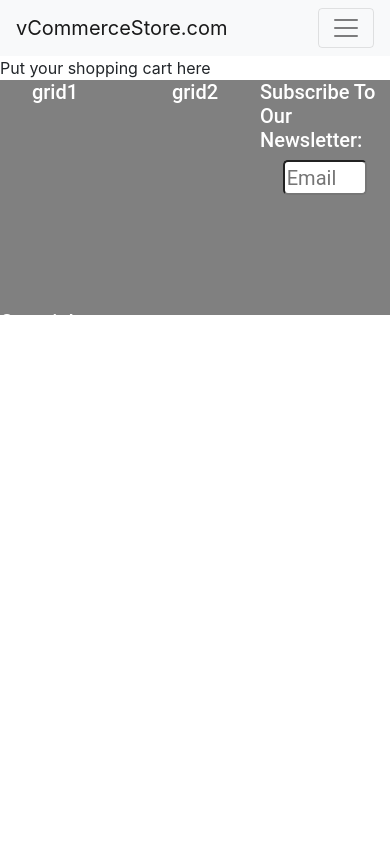
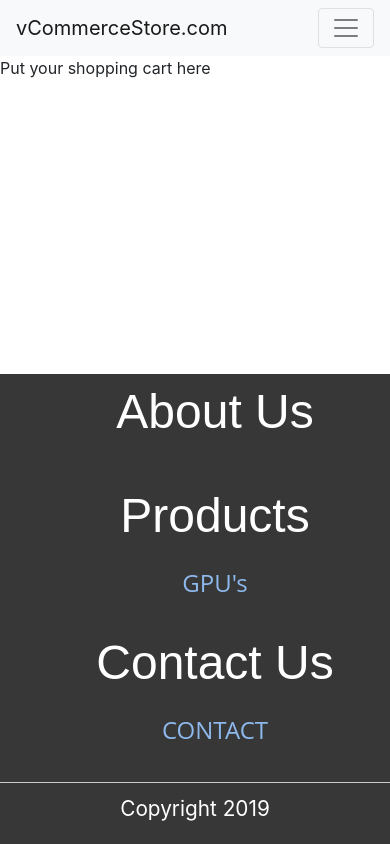
Before and after one commit to jmc90/vcommerce, a React (Create React App) app in the folder client/: page /cart in a window 390 px wide. Built offline with nearby package versions, Linux system fonts and the light colour scheme.

Commit message:
footer & app.css

```diff
--- /dev/null
+++ b/client/src/App.css
@@ -0,0 +1,3 @@
+.main{
+    /* min-height: calc(100vh - 60px) */
+}
--- a/client/src/App.js
+++ b/client/src/App.js
@@ -9,13 +9,13 @@ import About from './components/About'
 import Cart from './components/Cart'
 import Footer from './components/Footer/Footer'
 import { Switch, Route } from "react-router-dom";
+import './App.css'
 
 class App extends Component {
   render() {
     return (
-      <div>
+      <div className='main'>
         <NavbarComponent/>
-
         <Switch>
             <Route exact path="/" component={Home} />
             <Route path="/store" component={Store} />
@@ -25,7 +25,6 @@ class App extends Component {
             <Route path="/profile" component={Profile} />
             <Route path="/cart" component={Cart} />
         </Switch>
-
         <Footer />
       </div>
     )
--- a/client/src/components/Footer/Footer.css
+++ b/client/src/components/Footer/Footer.css
@@ -1,121 +1,210 @@
-.footer {
-  height: auto;
-  display: grid;
-  grid-template-columns: 1fr 1fr 1fr;
-  grid-template-rows: 1fr 5px;
-  background: grey;
-  color: white;
-  font-family: "Roboto";
+* {
+  box-sizing: border-box;
 }
-.footer .grid1 {
+html, body {
+  height: 100%;
+}
+body {
+  font: 11px "Open Sans", sans-serif;
+  -webkit-font-smoothing: antialiased;
+  -moz-osx-font-smoothing: grayscale;
+  margin: auto;
+  display: flex;
+  flex-flow: column nowrap;
+  justify-content: space-between;
+}
+ul {
+  list-style: none;
+}
+a {
+  text-decoration: none;
+}
+.generic-anchor {
+  color: #8db9ed;
+}
+.generic-anchor:visited {
+  color: #8db9ed;
+}
+.generic-anchor:hover {
+  color: #ccc;
+}
+.flex-row {
+  display: flex;
+  flex-flow: row wrap;
+}
+main {
+  flex: 1 1 auto;
+  display: flex;
+  align-items: center;
+  justify-content: center;
+  font: 10em "Oswald", sans-serif;
+  color: #9b9b9b;
+  line-height: 1;
+}
+footer {
+  background: #373737;
+  margin-top: auto;
+  width: 100%;
+  position: fixed;
+  left: 0;
+  bottom: 0;
+
+}
+.footer-list-top {
+  width: 33.333%;
+}
+.footer-list-top > li {
   text-align: center;
-  background: grey;
+  padding-bottom: 10px;
 }
-.footer .grid2 {
-  text-align: center;
-  background: grey;
+.footer-list-header {
+  padding: 10px 0 5px 0;
+  color: #fff;
+  font: 2.3vw "Oswald", sans-serif;
 }
-.grid3 {
-  display: grid;
-  grid-template-rows: 1fr 1fr;
-  background: grey;
+.footer-list-anchor {
+  font: 1.3em "Open Sans", sans-serif;
 }
-.subscribe {
+.footer-social-section {
+  width: 100%;
+  align-items: center;
+  justify-content: space-around;
+  position: relative;
+  margin-top: 5px;
+}
+.footer-social-section::after {
+  content: "";
+  position: absolute;
+  z-index: 1;
+  top: 50%;
+  left: 10px;
+  border-top: 1px solid #ccc;
+  width: calc(100% - 20px);
+}
+.footer-social-overlap {
+  position: relative;
+  z-index: 2;
+  background: #373737;
+  padding: 0 20px;
+}
+.footer-social-connect {
   display: flex;
-  flex-direction: column;
   align-items: center;
+  font: 3.5em "Oswald", sans-serif;
+  color: #fff;
 }
-.subscribe input {
-  width: 65%;
-  height: 35px;
-  font-size: 20px;
-  border-radius: 5px;
+.footer-social-small {
+  font-size: 0.6em;
+  padding: 0px 20px;
 }
-
-@media (min-width: 426px) and (max-width: 768px) {
-  .footer {
-    height: 100%;
+.footer-social-overlap > a {
+  font-size: 3em;
+}
+.footer-social-overlap > a:not(:first-child) {
+  margin-left: 0.38em;
+}
+.footer-bottom-section {
+  width: 100%;
+  padding: 10px;
+  border-top: 1px solid #ccc;
+  margin-top: 10px;
+}
+.footer-bottom-section > div:first-child {
+  margin-right: auto;
+}
+.footer-bottom-wrapper {
+  font-size: 1.5em;
+  color: #fff;
+}
+.footer-address {
+  display: inline;
+  font-style: normal;
+}
+@media only screen and (max-width: 768px) {
+  .footer-list-header {
+    font-size: 2em;
   }
-  .footer .grid1 {
-    padding: 0 20px;
-    font-size: 20px;
+  .footer-list-anchor {
+    font-size: 1.1em;
   }
-  .grid2 {
-    font-size: 20px;
+  .footer-social-connect {
+    font-size: 2.5em;
   }
-  .subscribe h2 {
-    margin: 20px 0;
-    font-size: 20px;
+  .footer-social-overlap > a {
+    font-size: 2.24em;
   }
-  .subscribe input {
-    width: 90%;
-    height: 20px;
+  .footer-bottom-wrapper {
+    font-size: 1.3em;
   }
 }
-
-@media (max-width: 768px) and (min-width: 561px) {
-  .grid1 h2 {
-    font-size: 20px;
+@media only screen and (max-width: 568px) {
+  main {
+    font-size: 5em;
   }
-  .footer .grid1 {
-    font-size: 20px;
+  .footer-list-top {
+    width: 100%;
   }
-  .grid2 h2 {
-    font-size: 20px;
+  .footer-list-header {
+    font-size: 3em;
   }
-  .grid2 {
-    font-size: 20px;
+  .footer-list-anchor {
+    font-size: 1.5em;
   }
-  .subscribe input {
-    font-size: 20px;
-    padding: 0 20px;
+  .footer-social-section {
+    justify-content: center;
+  }
+  .footer-social-section::after {
+    top: 25%;
+  }
+  .footer-social-connect {
+    margin-bottom: 10px;
+    padding: 0 10px;
+  }
+  .footer-social-overlap {
+    display: flex;
+    justify-content: center;
+  }
+  .footer-social-icons-wrapper {
+    width: 100%;
+    padding: 0;
+  }
+  .footer-social-overlap > a:not(:first-child) {
+    margin-left: 20px;
+  }
+  .footer-bottom-section {
+    padding: 0 5px 10px 5px;
+  }
+  .footer-bottom-wrapper {
+    text-align: center;
+    width: 100%;
+    margin-top: 10px;
   }
 }
-
-@media (max-width: 560px) and (min-width: 420px) {
-  .grid1 h2 {
-    font-size: 13px;
+@media only screen and (max-width: 480px) {
+  .footer-social-overlap > a {
+    margin: auto;
   }
-  .footer .grid1 {
-    font-size: 20px;
-    line-height: 20px;
+  .footer-social-overlap > a:not(:first-child) {
+    margin-left: 0;
   }
-  .grid1 {
-    font-size: 20px;
-  }
-  .grid2 h2 {
-    font-size: 20px;
-  }
-  .grid2 {
-    font-size: 20px;
-  }
-  .subscribe input {
-    font-size: 20px;
-    padding: 0 20px;
-  }
-  .subscribe h2 {
-    text-align: center;
-    font-size: 20px;
+  .footer-bottom-rights {
+    display: block;
   }
 }
-
-@media (max-width: 424px) {
-  .grid1 h2 {
-    font-size: 20px;
+@media only screen and (max-width: 320px) {
+  .footer-list-header {
+    font-size: 2.2em;
   }
-  .footer .grid1 {
-    font-size: 20px;
-    line-height: 20px;
-    padding: 0;
-    margin-right: 20px;
+  .footer-list-anchor {
+    font-size: 1.2em;
   }
-  .grid1 {
-    font-size: 20px;
+  .footer-social-connect {
+    font-size: 2.4em;
   }
-  .grid2 h2 {
-    font-size: 20px;
+  .footer-social-overlap > a {
+    font-size: 2.24em;
   }
-  .grid2 {
-    font-size: 20px;
+  .footer-bottom-wrapper {
+    font-size: 1.3em;
   }
 }
--- a/client/src/components/Footer/Footer.js
+++ b/client/src/components/Footer/Footer.js
@@ -1,23 +1,50 @@
+// https://codemyui.com/pure-css-responsive-footer-design/
+
+
 import React from "react";
 import "./Footer.css";
 
 const Footer = () => {
   return (
-    <div className="footer">
-      <div className="grid1">
-        <h5>grid1</h5>
-      </div>
-      <div className="grid2">
-        <h5>grid2</h5>
-      </div>
-      <div className="grid3">
-        <div className="subscribe">
-          <h5>Subscribe To Our Newsletter:</h5>
-          <input type="text" placeholder="Email" />
+    <footer class="flex-row">
+      <ul class="footer-list-top">
+        <li>
+          <h4 class="footer-list-header">About Us</h4>
+        </li>
+      </ul>
+      <ul class="footer-list-top">
+        <li>
+          <h4 class="footer-list-header">Products</h4>
+        </li>
+        <li>
+          <a href="/Angels/cat/id/70" class="generic-anchor footer-list-anchor">
+            GPU's
+          </a>
+        </li>
+      </ul>
+      <ul class="footer-list-top">
+        <li id="help">
+          <h4 class="footer-list-header">Contact Us</h4>
+        </li>
+        <li>
+          <a
+            href="/shop/about-contact"
+            class="generic-anchor footer-list-anchor"
+            itemprop="significantLink"
+          >
+            CONTACT
+          </a>
+        </li>
+      </ul>
+      <section class="footer-bottom-section flex-row">
+        <div class="footer-bottom-wrapper">Copyright 2019
         </div>
-      </div>
-      <h5>Copyright 2019</h5>
-    </div>
+        <div class="footer-bottom-wrapper">
+
+        </div>
+      </section>
+    </footer>
   );
 };
+
 export default Footer;
```
